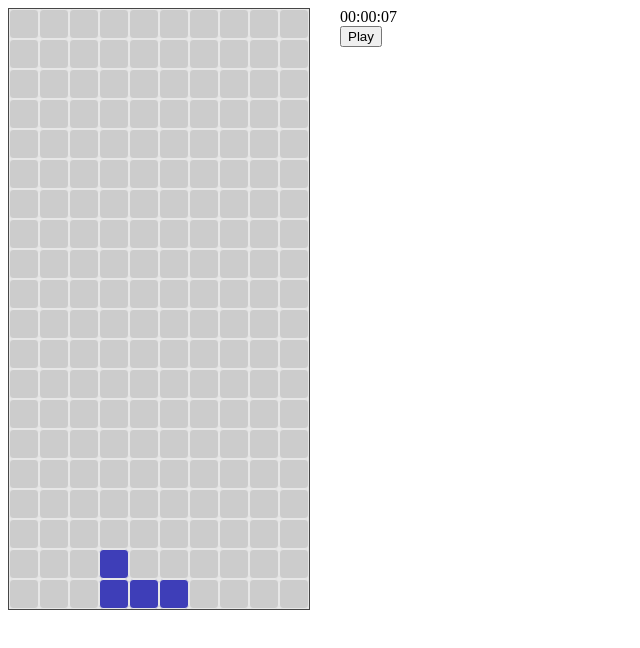
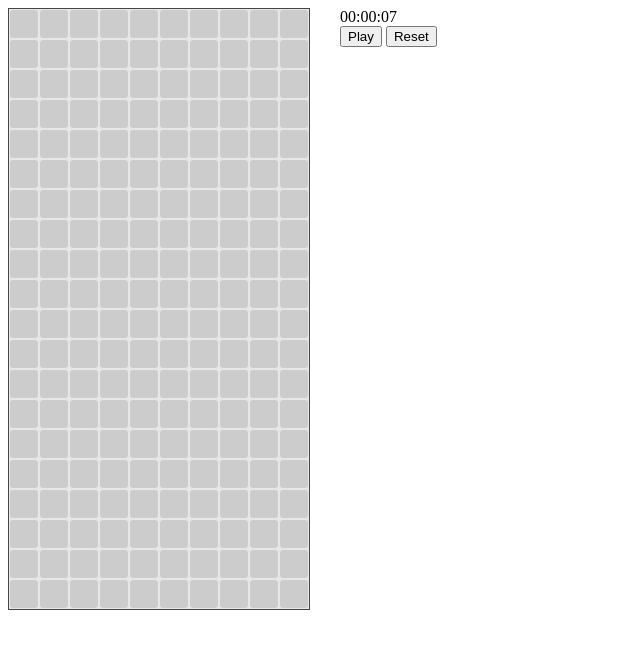
Before and after one commit to rpasechnikov/tetris-js, a website built with Parcel: page index.html in a window 1280 px wide. Shown: the whole page, without its empty margins (0-640 px from the left). Built offline with nearby package versions, Linux system fonts and the light colour scheme.

Commit message:
Added RxJS for event handling. Hooked up Play/Pause/Reset buttons

```diff
--- a/index.html
+++ b/index.html
@@ -7,7 +7,9 @@
       <div class="game-board"></div>
       <div class="controls">
         <div class="timer"></div>
-        <button>Play</button>
+        <div class="score"></div>
+        <button id="play-pause-btn"></button>
+        <button id="reset-btn">Reset</button>
       </div>
     </div>
   </body>
--- a/package.json
+++ b/package.json
@@ -17,6 +17,7 @@
     "typescript": "^4.0.3"
   },
   "dependencies": {
+    "rxjs": "^6.6.3",
     "src": "^1.1.2"
   }
 }
--- a/src/constants/css-classes.ts
+++ b/src/constants/css-classes.ts
@@ -1,4 +1,4 @@
 export const CSS_CLASSES = {
-  Cell: 'cell',
-  CellInner: 'cell-inner'
+  CELL: 'cell',
+  CELL_INNER: 'cell-inner'
 };
--- a/src/main.ts
+++ b/src/main.ts
@@ -9,12 +9,13 @@ function main(): void {
   const gameControls = new Controls();
   const gameBoard = new Board();
 
-  const updatableControls: Updatable[] = [gameControls, gameBoard];
-
   gameControls.init();
   gameBoard.init();
 
-  setInterval(doTimestep, timestepMs, updatableControls);
+  gameControls.playPause$.subscribe(play => gameBoard.playPause(play));
+  gameControls.reset$.subscribe(_ => gameBoard.reset());
+
+  setInterval(doTimestep, timestepMs, [gameControls, gameBoard]);
 }
 
 function doTimestep(updatableControls: Updatable[]): void {
--- a/src/types/board-cell.ts
+++ b/src/types/board-cell.ts
@@ -26,7 +26,7 @@ export class BoardCell extends Cell {
     this._element = element;
 
     // Clear any previous classes and set default
-    this._element.className = CSS_CLASSES.Cell;
+    this._element.className = CSS_CLASSES.CELL;
     this.setColour(colour);
   }
 
--- a/src/types/board.ts
+++ b/src/types/board.ts
@@ -9,6 +9,7 @@ import { BoardCell } from './board-cell';
 export class Board implements Initializable, Updatable {
   private readonly _boardHeight = 20;
   private readonly _boardWidth = 10;
+  private readonly _cellElementId = 'cell';
   private _gameBoard: Element;
 
   /** Cells stored in Y-X format starting with 19, 0 at top left and
@@ -19,22 +20,59 @@ export class Board implements Initializable, Updatable {
   private _activeCells: Cell[];
   private _activeShape: Shape;
 
+  private _isGameRunning = false;
+
   init(): void {
     this._gameBoard = document.getElementsByClassName('game-board')[0];
+    document.addEventListener('keydown', (e: KeyboardEvent) => this.onKeyDown(e));
 
-    this.renderCells();
-    this.update();
+    this.setupBoard();
+  }
 
-    document.addEventListener('keydown', (e: KeyboardEvent) => this.onKeyDown(e));
+  playPause(play: boolean): void {
+    this._isGameRunning = play;
+  }
+
+  reset(): void {
+    const wasGameRunning = this._isGameRunning;
+
+    if (wasGameRunning) {
+      this.playPause(false);
+    }
+
+    this.setupBoard();
+
+    if (wasGameRunning) {
+      this.playPause(true);
+    }
   }
 
   update(): void {
+    if (!this._isGameRunning) {
+      return;
+    }
+
     if (!!this._activeShape) {
       this.updateActiveShape();
     } else {
       this.resolveFilledLines();
       this.spawnActiveShape();
     }
+  }
+
+  private setupBoard(): void {
+    this._cells = [];
+    this._activeCells = [];
+    this._activeShape = null;
+
+    const cellElements = document.getElementsByClassName(CSS_CLASSES.CELL);
+
+    for (const cellElement of Array.from(cellElements)) {
+      this._gameBoard.removeChild(cellElement);
+    }
+
+    this.renderCells();
+    this.update();
   }
 
   private onKeyDown(e: KeyboardEvent): void {
@@ -156,15 +194,13 @@ export class Board implements Initializable, Updatable {
   }
 
   private renderCells(): void {
-    this._cells = [];
-
     for (var y = this._boardHeight - 1; y > -1; y--) {
       this._cells[y] = [];
 
       for (var x = 0; x < this._boardWidth; x++) {
         var cellElement = document.createElement('div');
         cellElement.className = 'cell';
-        cellElement.innerHTML = `<div class="${CSS_CLASSES.CellInner}"></div>`;
+        cellElement.innerHTML = `<div class="${CSS_CLASSES.CELL_INNER}"></div>`;
 
         this._gameBoard.appendChild(cellElement);
 
--- a/src/types/controls.ts
+++ b/src/types/controls.ts
@@ -1,12 +1,28 @@
+import { fromEvent, Observable } from 'rxjs';
+import { map } from 'rxjs/operators';
 import { Initializable, Updatable } from '../interfaces';
 import { currentTimeMsToHoursMinutesSecondsSince } from '../utils/string-utils';
 
 export class Controls implements Initializable, Updatable {
+  private readonly PLAY = 'Play';
+  private readonly PAUSE = 'Pause';
+
+  // Elements
   private _timerDiv: Element;
+  private _scoreDiv: Element;
+  private _playPauseBtn: Element;
+  private _resetBtn: Element;
+
   private _startingMs: number;
 
+  private _isGameRunning = false;
+
+  playPause$: Observable<boolean>;
+  reset$: Observable<void>;
+
   init(): void {
-    this._timerDiv = document.getElementsByClassName('timer')[0];
+    this.setupUiControls();
+
     this._startingMs = new Date().getTime();
 
     this.update();
@@ -15,4 +31,28 @@ export class Controls implements Initializable, Updatable {
   update(): void {
     this._timerDiv.innerHTML = currentTimeMsToHoursMinutesSecondsSince(this._startingMs);
   }
+
+  private setupUiControls(): void {
+    this._timerDiv = document.getElementsByClassName('timer')[0];
+    this._scoreDiv = document.getElementsByClassName('score')[0];
+    this._playPauseBtn = document.getElementById('play-pause-btn');
+    this._resetBtn = document.getElementById('reset-btn');
+
+    this.updatePlayPauseButtonText();
+
+    this.playPause$ = fromEvent(this._playPauseBtn, 'click').pipe(
+      map(_ => {
+        this._isGameRunning = !this._isGameRunning;
+        this.updatePlayPauseButtonText();
+
+        return this._isGameRunning;
+      })
+    );
+
+    this.reset$ = fromEvent(this._resetBtn, 'click').pipe(map(_ => {}));
+  }
+
+  private updatePlayPauseButtonText(): void {
+    this._playPauseBtn.innerHTML = this._isGameRunning ? this.PAUSE : this.PLAY;
+  }
 }
```
Also changed, not shown: 1 other file.
